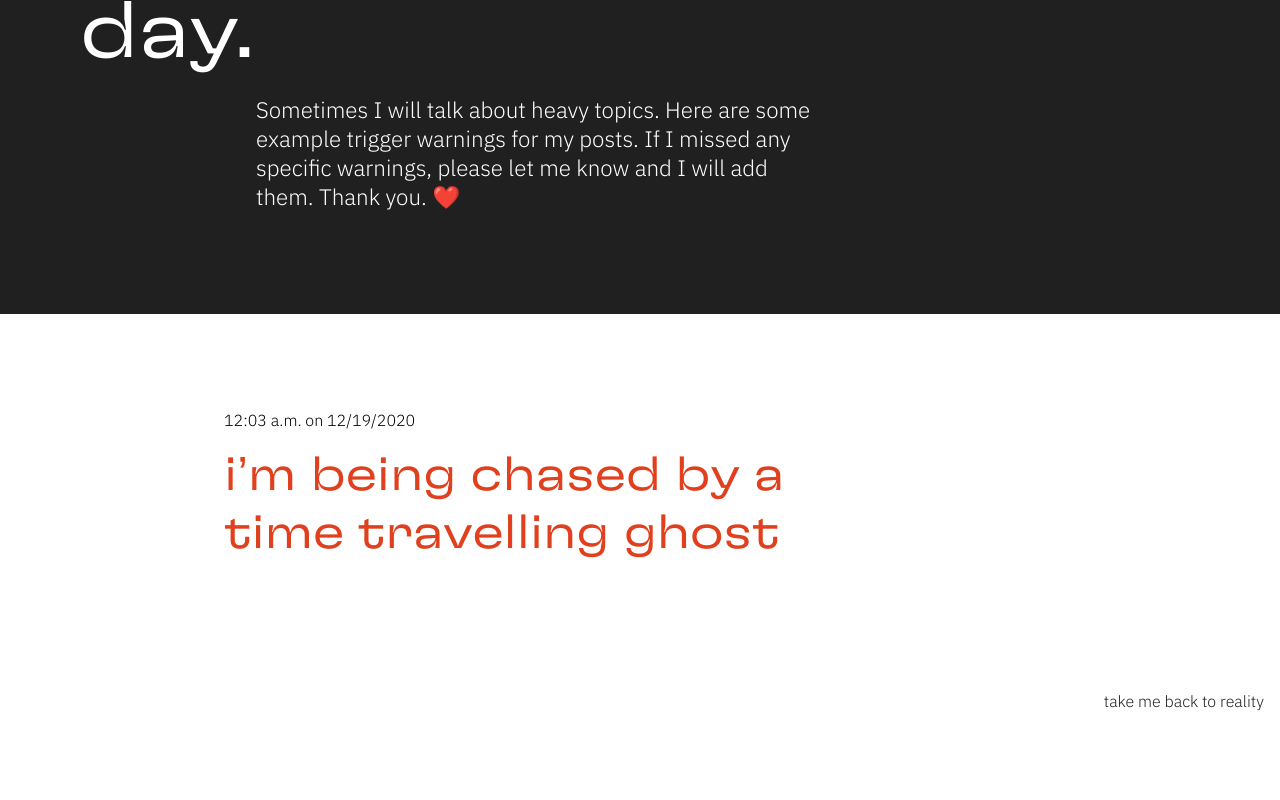
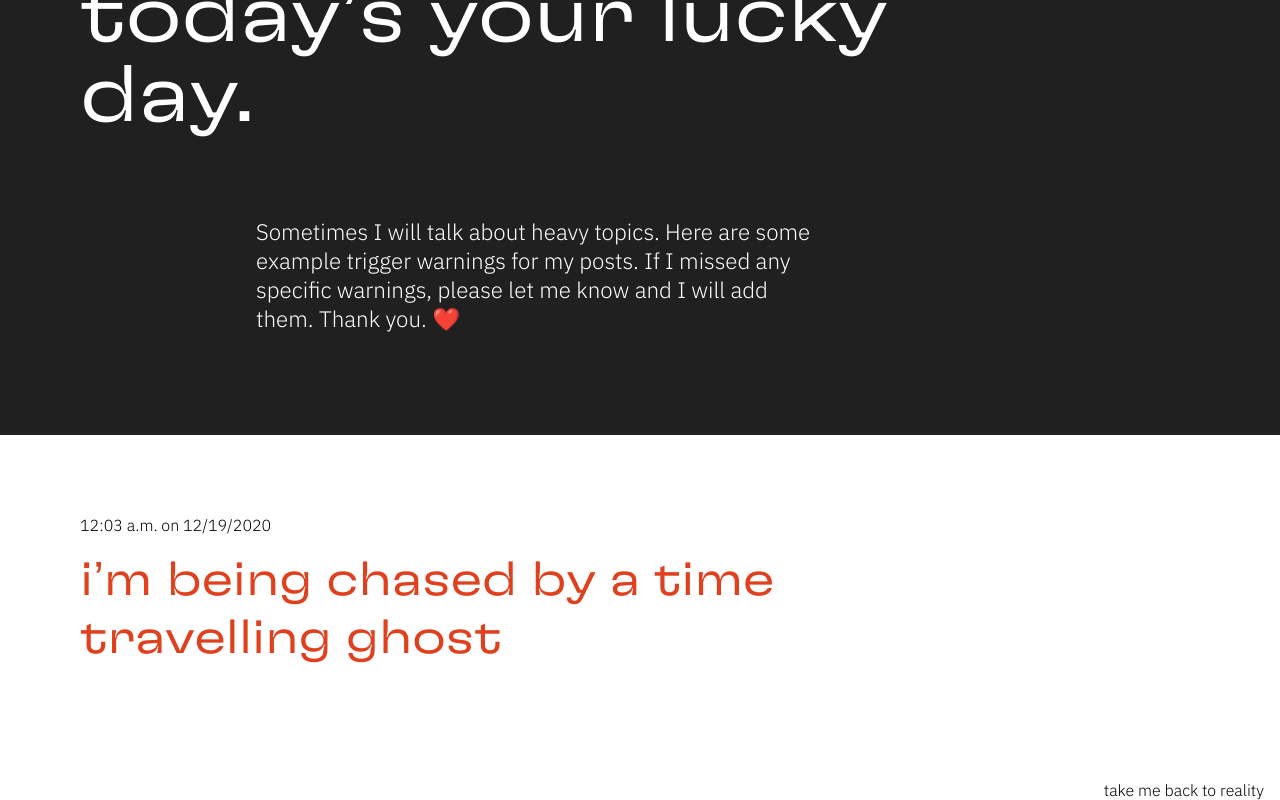
Before and after one commit to isabelxklee/extremely-cool-shit, a React (Create React App) app: page / in a window 1280 px wide. Shown: the part 475-1275 px from the top of the page. Before the commit the page ends 1186 px from the top, so only its background shows below. Built offline with nearby package versions, Linux system fonts and the light colour scheme.

Commit message:
updated padding

```diff
--- a/src/App.css
+++ b/src/App.css
@@ -26,6 +26,7 @@ h2 {
 h1.landing-text {
   font-size: 5rem;
   line-height: 5rem;
+  margin: 5rem 0;
 }
 
 h3.landing-text {
@@ -42,10 +43,6 @@ h2 {
   font-size: 3rem;
 }
 
-h2.post-preview {
-  width: 75%;
-}
-
 h2.post-preview.tw {
   color: #E0401D;
 }
@@ -58,6 +55,7 @@ h3 {
 p.left,
 p.right {
   display: inline-flex;
+  color: white;
 }
 
 p.right {
@@ -71,3 +69,7 @@ p {
 a {
   text-decoration: none;
 }
+
+a.footer {
+  color: black;
+}
--- a/src/components/Footer.jsx
+++ b/src/components/Footer.jsx
@@ -8,7 +8,7 @@ const Links = styled.footer`
 
 const Footer = () => (
   <Links>
-    <p className="right">take me back to reality</p>
+    <p className="right"><a href="https://www.kleetime.com/" target="no_referrer blank" className="footer">take me back to reality</a></p>
   </Links>
 )
 
--- a/src/components/Header.jsx
+++ b/src/components/Header.jsx
@@ -1,4 +1,5 @@
 import React from 'react'
+import {Link} from 'react-router-dom'
 import styled from 'styled-components'
 
 const Links = styled.header`
@@ -9,7 +10,9 @@ const Links = styled.header`
 
 const Header = () => (
   <Links>
-    <p className="left">isabel k. lee's diary</p>
+    <Link to={`/`}>
+      <p className="left">isabel k. lee's diary</p>
+    </Link>
     <p className="right">proceed with caution</p>
   </Links>
 )
--- a/src/components/Wrapper.jsx
+++ b/src/components/Wrapper.jsx
@@ -1,7 +1,8 @@
 import styled from 'styled-components'
 
 const Wrapper = styled.section`
-  padding: 6rem 14rem;
+  padding: 5rem;
+  width: 60%;
 `
 
 export default Wrapper
```
Also changed, not shown: 1 other file (tests, documents, lock files or other folders).
